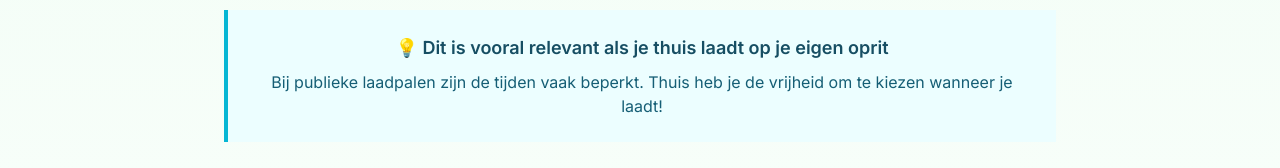
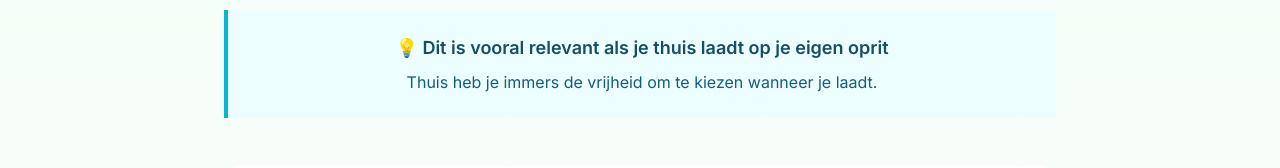
Before and after one commit to steven-3112/nietladenindepiek.nl, a Next.js app: page / in a window 1280 px wide. Shown: the part 366-534 px from the top of the page. Built offline with nearby package versions, Linux system fonts and the light colour scheme; no server answers; the database is empty.

Commit message:
📝 docs(copy): verbeter homepage-tekst en verwijder ongebruikte import
- Herformuleer alinea op de homepage voor duidelijkere boodschap
- Verwijder ongebruikte Image-import op merkpagina om lint te laten slagen

```diff
--- a/app/handleiding/[brand]/page.tsx
+++ b/app/handleiding/[brand]/page.tsx
@@ -1,5 +1,4 @@
 import Link from 'next/link';
-import Image from 'next/image';
 import type { Metadata } from 'next';
 import { getBrandBySlug, getModelsByBrandWithGuideCount } from '@/lib/db';
 
--- a/app/page.tsx
+++ b/app/page.tsx
@@ -59,8 +59,7 @@ export default async function Home() {
                 💡 Dit is vooral relevant als je thuis laadt op je eigen oprit
               </p>
               <p className="text-base text-secondary-800">
-                Bij publieke laadpalen zijn de tijden vaak beperkt. Thuis heb je de
-                vrijheid om te kiezen wanneer je laadt!
+                Thuis heb je immers de vrijheid om te kiezen wanneer je laadt.
               </p>
             </div>
           </div>
```
